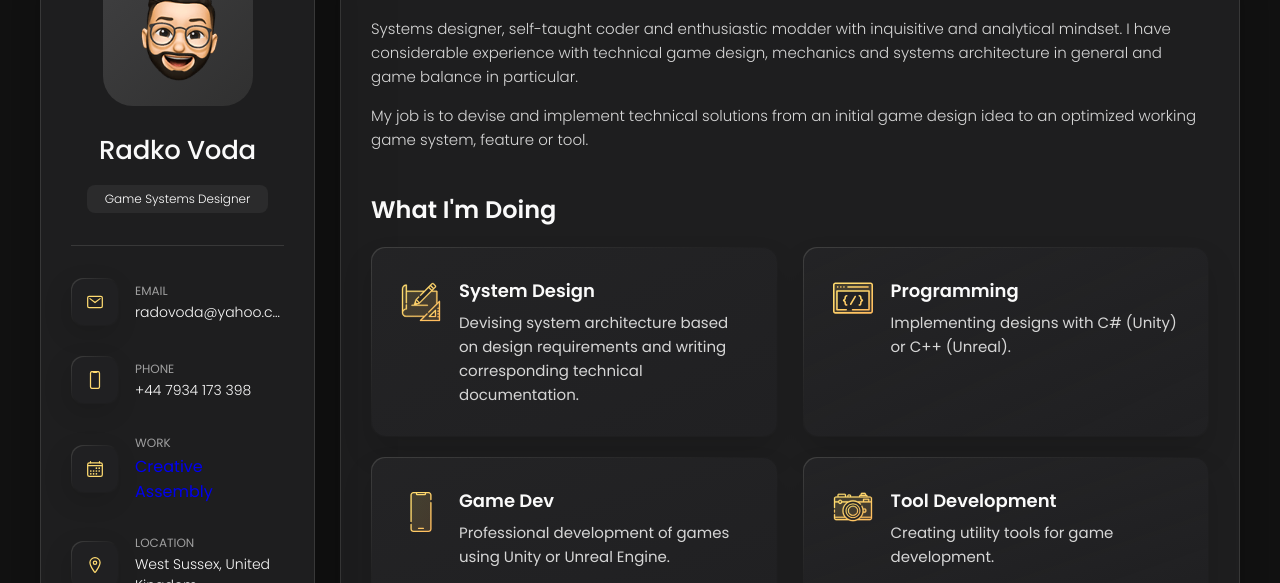
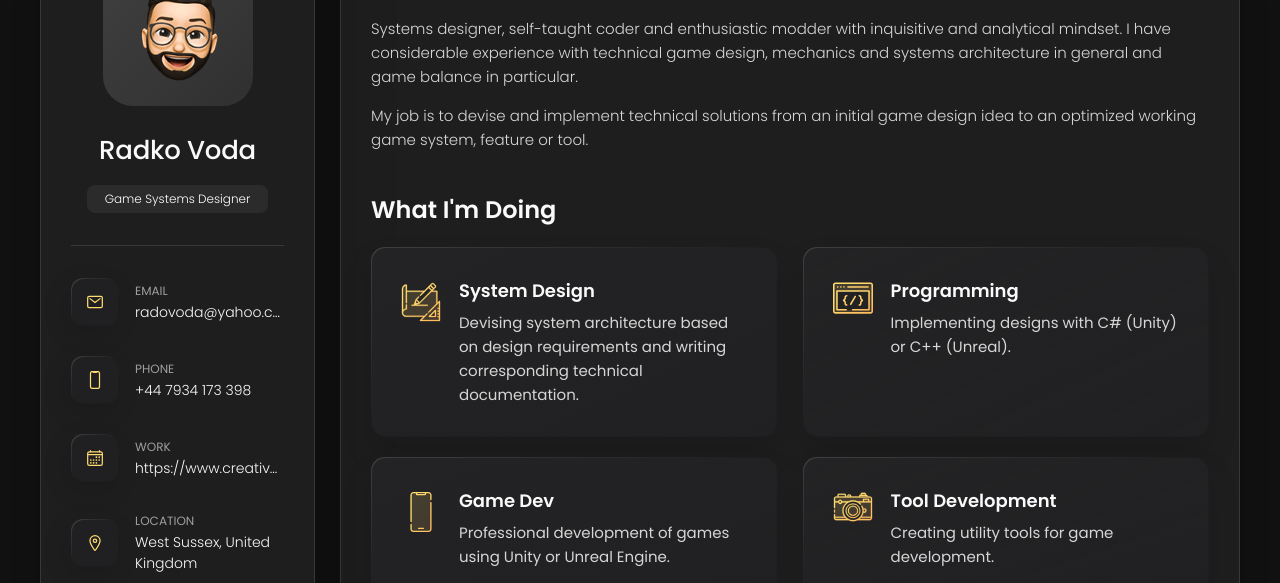
Before and after one commit to RadoVoda/radovoda.github.io, a plain HTML site: page index.html in a window 1280 px wide. Shown: the part 162-745 px from the top of the page. Drawn offline with nearby package versions, Linux system fonts and the light colour scheme.

Commit message:
Update index.html

```diff
--- a/index.html
+++ b/index.html
@@ -102,7 +102,7 @@
             <div class="contact-info">
               <p class="contact-title">Work</p>
 
-              <a href="Creative Assembly">Creative Assembly</a>
+              <a href="Creative Assembly" class="contact-link">https://www.creative-assembly.com</a>
             </div>
 
           </li>
```
